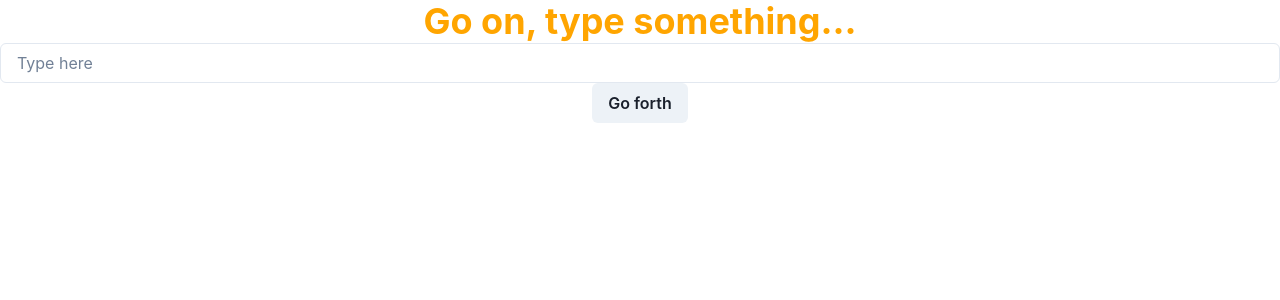
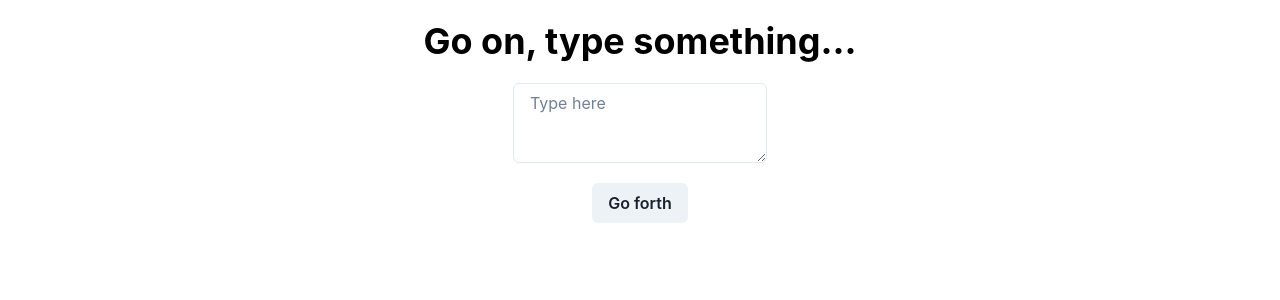
Before and after one commit to Fiona-1981/naughty-correct, a React (Create React App) app: page / in a window 1280 px wide. Shown: the top 300 px of the page. Built offline with nearby package versions, Linux system fonts and the light colour scheme.

Commit message:
Getting the first bits working

```diff
--- a/public/index.html
+++ b/public/index.html
@@ -24,7 +24,7 @@
       work correctly both with client-side routing and a non-root public URL.
       Learn how to configure a non-root public URL by running `npm run build`.
     -->
-    <title>React App</title>
+    <title>Naughty Correct</title>
   </head>
   <body>
     <noscript>You need to enable JavaScript to run this app.</noscript>
--- a/src/App.js
+++ b/src/App.js
@@ -1,6 +1,6 @@
 // import './App.css';
 import * as React from 'react'
-import { Button, ChakraProvider, Heading, Input, Center } from '@chakra-ui/react'
+import { Button, ChakraProvider, Heading, Textarea, Center } from '@chakra-ui/react'
 
 function UserMessage({onSubmitUserMessage}) {
   function handleSubmit(event) {
@@ -12,8 +12,8 @@ function UserMessage({onSubmitUserMessage}) {
     <ChakraProvider>
     <form onSubmit={handleSubmit}>
       <div>
-        <Heading color='orange' align='center' htmlFor="messageInput">Go on, type something...</Heading>
-        <Input id="messageInput" type="text" placeholder='Type here' />
+        <Heading color='black' align='center' marginTop='20px' marginBottom='20px' htmlFor="messageInput">Go on, type something...</Heading>
+        <Center><Textarea htmlSize={4} width='auto' id="messageInput" type="text" marginBottom='20px' placeholder='Type here' /> </Center>
       </div>
       <Center><Button type="submit" align='center' >Go forth</Button></Center>
     </form>
@@ -29,7 +29,7 @@ function UserMessage({onSubmitUserMessage}) {
 // program.
 
 function App() {
-  const onSubmitUserMessage = userMessage => alert(`You wrote: ${userMessage}`)
+  const onSubmitUserMessage = userMessage => alert(`This is what you were really thinking: "${userMessage.replaceAll(".", "???!!!")}"`);
   return <UserMessage onSubmitUserMessage={onSubmitUserMessage} />
 }
 
```
